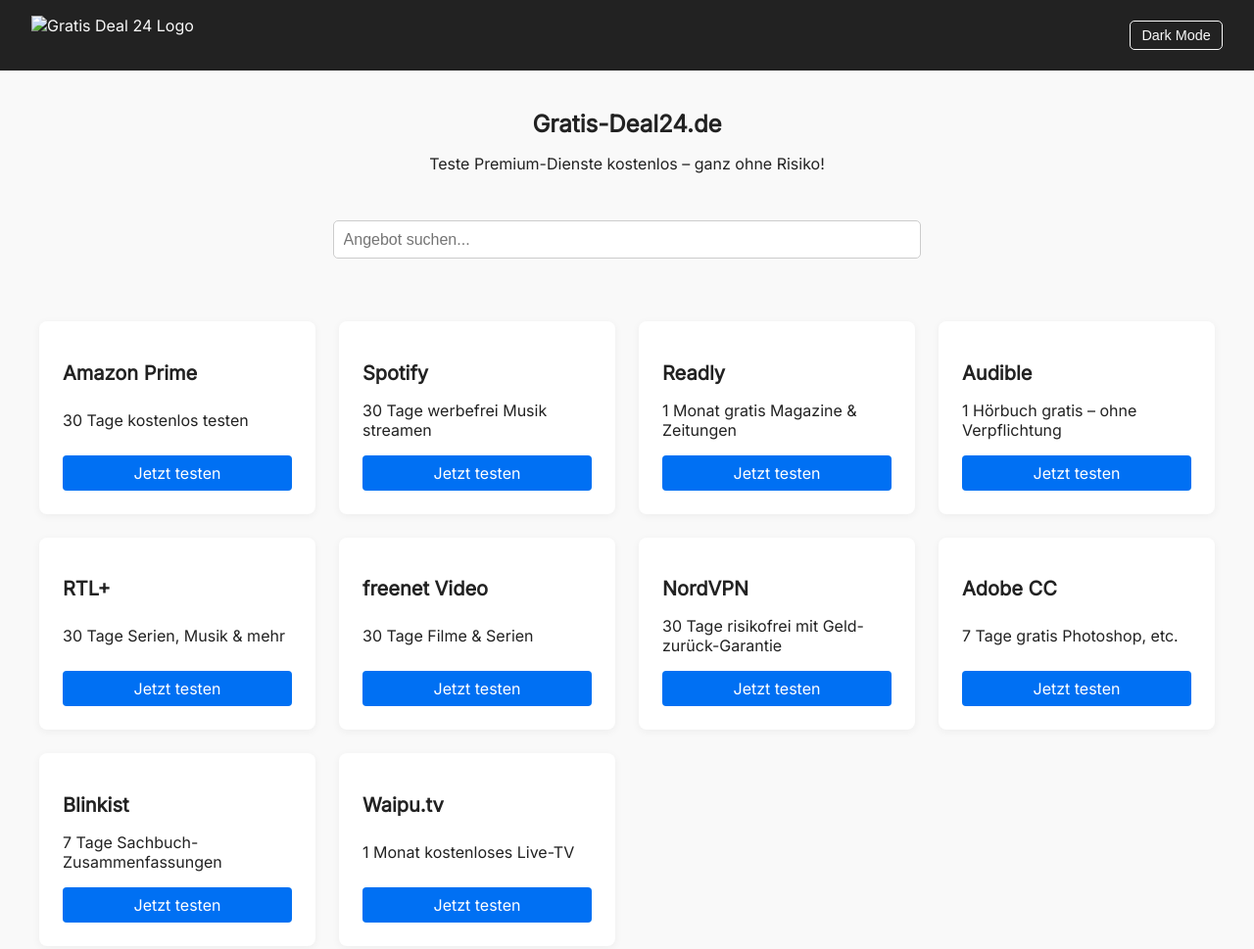
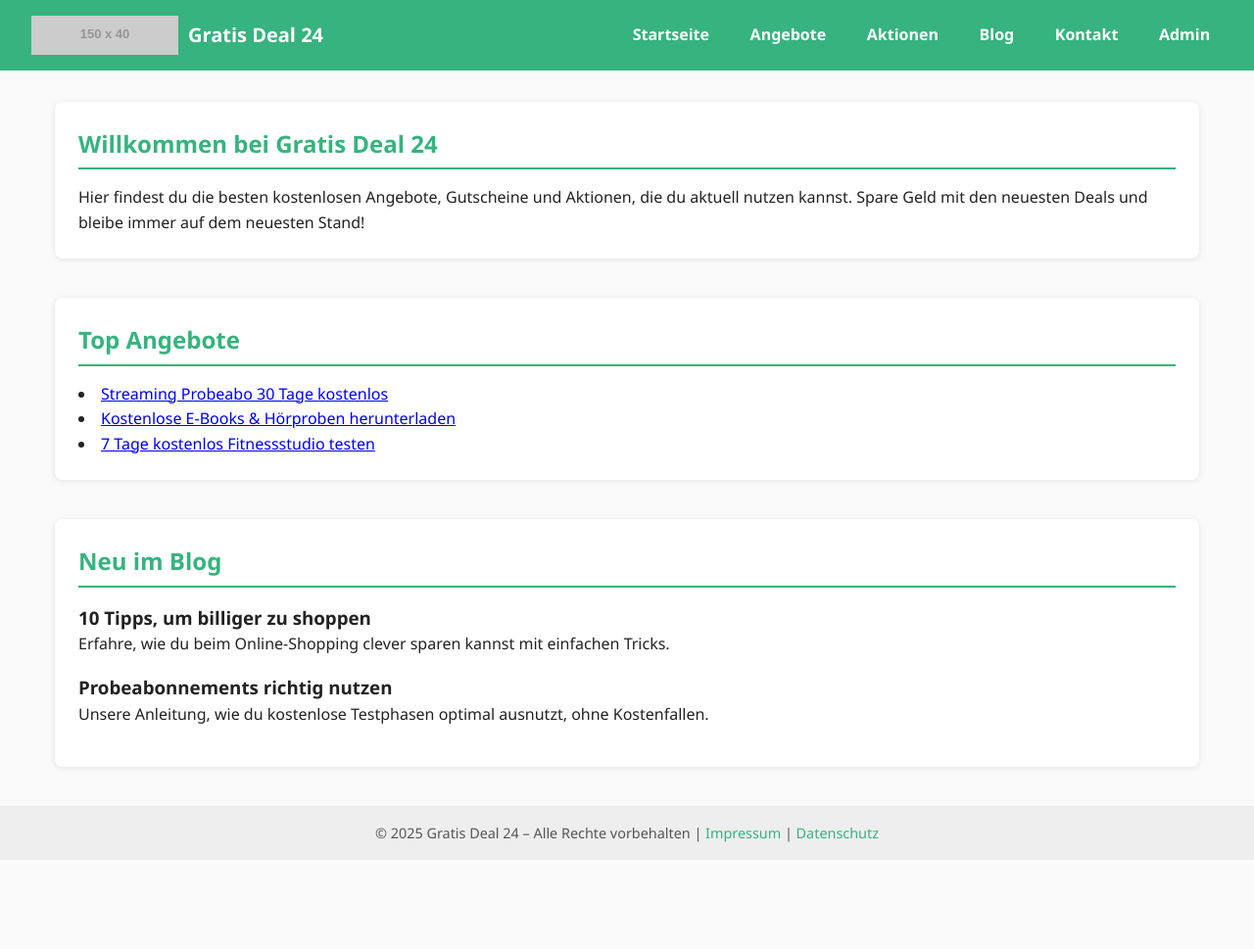
Before and after one commit to ClemensPreising/gratis-deal24, a plain HTML site: page index.html in a window 1280 px wide. Shown: the top 969 px of the page at 98% size. After the commit the page ends 878 px from the top, so only its background shows below. Drawn offline with Linux system fonts and the light colour scheme; placeholder pictures from the web are drawn by us.

Commit message:
index.html
1. Update index.html

```diff
--- a/index.html
+++ b/index.html
@@ -2,188 +2,218 @@
 <html lang="de">
 <head>
   <meta charset="UTF-8" />
-  <meta name="viewport" content="width=device-width, initial-scale=1.0" />
-  <title>Gratis Deal 24 – Probemonate & Testangebote</title>
-  <link href="https://fonts.googleapis.com/css2?family=Inter&display=swap" rel="stylesheet" />
+  <meta name="viewport" content="width=device-width, initial-scale=1" />
+  <title>Gratis Deal 24 – Deine besten Angebote</title>
+  <meta name="description" content="Kostenlose und top aktuelle Angebote, Gutscheine und Deals – Gratis Deal 24." />
+
   <style>
-    :root {
-      --bg: #f9f9f9;
-      --text: #222;
-      --card: white;
-      --accent: #0070f3;
-    }
-    [data-theme="dark"] {
-      --bg: #111;
-      --text: #eee;
-      --card: #1c1c1c;
-      --accent: #0cf;
-    }
-    body {
-      font-family: 'Inter', sans-serif;
+    /* Reset */
+    *, *::before, *::after {
       margin: 0;
       padding: 0;
-      background: var(--bg);
-      color: var(--text);
+      box-sizing: border-box;
     }
-    header, footer {
-      background: var(--text);
-      color: var(--bg);
+
+    body {
+      font-family: 'Segoe UI', Tahoma, Geneva, Verdana, sans-serif;
+      background-color: #fafafa;
+      color: #222;
+      line-height: 1.6;
+      transition: background 0.3s ease, color 0.3s ease;
+    }
+
+    header {
+      background-color: #36b37e;
       padding: 1rem 2rem;
       display: flex;
+      align-items: center;
       justify-content: space-between;
+      flex-wrap: wrap;
+    }
+
+    .logo {
+      display: flex;
       align-items: center;
+      text-decoration: none;
+      color: white;
+      font-weight: bold;
+      font-size: 1.25rem;
     }
-    header img {
+
+    .logo img {
       height: 40px;
+      margin-right: 10px;
     }
-    .toggle-btn {
-      cursor: pointer;
-      font-size: 0.9rem;
-      background: none;
-      border: 1px solid var(--bg);
-      color: var(--bg);
-      padding: 0.4rem 0.7rem;
-      border-radius: 5px;
-    }
-    h1 {
-      margin: 0.5rem 0;
-    }
-    .hero {
-      text-align: center;
-      padding: 2rem 1rem;
-    }
-    .controls {
-      max-width: 600px;
-      margin: 0 auto;
-      padding: 0 1rem 2rem;
+
+    nav ul {
+      list-style: none;
       display: flex;
       gap: 1rem;
-      flex-direction: column;
+      flex-wrap: wrap;
     }
-    .controls input {
-      padding: 0.6rem;
-      font-size: 1rem;
-      border: 1px solid #ccc;
-      border-radius: 5px;
-    }
-    .grid {
-      display: grid;
-      grid-template-columns: repeat(auto-fit, minmax(280px, 1fr));
-      gap: 1.5rem;
-      padding: 2rem;
-      max-width: 1200px;
-      margin: 0 auto;
-    }
-    .card {
-      background: var(--card);
-      border-radius: 8px;
-      padding: 1.5rem;
-      box-shadow: 0 2px 8px rgba(0,0,0,0.05);
-      display: flex;
-      flex-direction: column;
-      justify-content: space-between;
-    }
-    .card h2 {
-      font-size: 1.25rem;
-      margin-bottom: 0.5rem;
-    }
-    .card p {
-      margin: 0.5rem 0 1rem;
-    }
-    .card a {
-      background: var(--accent);
+
+    nav ul li a {
       color: white;
       text-decoration: none;
-      padding: 0.5rem 1rem;
+      font-weight: 600;
+      padding: 0.4rem 0.8rem;
       border-radius: 4px;
+      transition: background-color 0.3s ease;
+    }
+
+    nav ul li a:hover,
+    nav ul li a:focus {
+      background-color: #2e8c5e;
+      outline: none;
+    }
+
+    main {
+      max-width: 1200px;
+      margin: 2rem auto;
+      padding: 0 1rem;
+    }
+
+    section {
+      margin-bottom: 2.5rem;
+      background-color: white;
+      border-radius: 8px;
+      box-shadow: 0 1px 6px rgb(0 0 0 / 0.1);
+      padding: 1.5rem;
+    }
+
+    section h1, section h2 {
+      color: #36b37e;
+      margin-bottom: 1rem;
+      border-bottom: 2px solid #36b37e;
+      padding-bottom: 0.3rem;
+    }
+
+    section ul {
+      list-style: disc inside;
+      margin-top: 0.5rem;
+    }
+
+    article {
+      margin-bottom: 1rem;
+    }
+
+    article h3 a {
+      color: #222;
+      text-decoration: none;
+    }
+
+    article h3 a:hover {
+      text-decoration: underline;
+    }
+
+    footer {
+      background-color: #eee;
+      padding: 1rem 2rem;
       text-align: center;
-      transition: background 0.2s;
+      font-size: 0.9rem;
+      color: #555;
     }
-    .card a:hover {
-      background: #005ac1;
+
+    footer a {
+      color: #36b37e;
+      text-decoration: none;
     }
-    .notice {
-      max-width: 800px;
-      margin: 2rem auto;
-      padding: 1rem;
-      font-size: 0.9rem;
-      text-align: center;
-      color: #555;
+
+    footer a:hover {
+      text-decoration: underline;
+    }
+
+    /* Dark Mode Support */
+    @media (prefers-color-scheme: dark) {
+      body {
+        background-color: #1e1e1e;
+        color: #f0f0f0;
+      }
+      section {
+        background-color: #2b2b2b;
+      }
+      header {
+        background-color: #2e8c5e;
+      }
+      nav ul li a {
+        color: white;
+      }
+      footer {
+        background-color: #1a1a1a;
+        color: #bbb;
+      }
+    }
+
+    /* Responsive */
+    @media (max-width: 600px) {
+      nav ul {
+        flex-direction: column;
+        gap: 0.6rem;
+        align-items: center;
+      }
+      header {
+        justify-content: center;
+      }
     }
   </style>
 </head>
+
 <body>
-<header>
-  <img src="logo.png" alt="Gratis Deal 24 Logo" />
-  <button class="toggle-btn" onclick="toggleTheme()">Dark Mode</button>
-</header>
 
-<section class="hero">
-  <h1>Gratis-Deal24.de</h1>
-  <p>Teste Premium-Dienste kostenlos – ganz ohne Risiko!</p>
-</section>
+  <header>
+    <a href="/" class="logo" aria-label="Gratis Deal 24 Homepage">
+      <img src="https://via.placeholder.com/150x40?text=Logo" alt="Gratis Deal 24 Logo" />
+      Gratis Deal 24
+    </a>
 
-<div class="controls">
-  <input type="text" id="search" placeholder="Angebot suchen..." oninput="filterCards()" />
-</div>
+    <nav aria-label="Hauptnavigation">
+      <ul>
+        <li><a href="/">Startseite</a></li>
+        <li><a href="/angebote">Angebote</a></li>
+        <li><a href="/aktionen">Aktionen</a></li>
+        <li><a href="/blog">Blog</a></li>
+        <li><a href="/kontakt">Kontakt</a></li>
+        <li><a href="/admin" aria-label="Admin Login">Admin</a></li>
+      </ul>
+    </nav>
+  </header>
 
-<section class="grid" id="cardGrid">
-  <!-- Cards werden hier eingefügt -->
-</section>
+  <main>
+    <section>
+      <h1>Willkommen bei Gratis Deal 24</h1>
+      <p>
+        Hier findest du die besten kostenlosen Angebote, Gutscheine und Aktionen, die du aktuell nutzen kannst.
+        Spare Geld mit den neuesten Deals und bleibe immer auf dem neuesten Stand!
+      </p>
+    </section>
 
-<div class="notice">
-  <p>Einige Links auf dieser Seite sind Affiliate-Links. Beim Kauf entstehen dir keine Mehrkosten.</p>
-</div>
+    <section>
+      <h2>Top Angebote</h2>
+      <ul>
+        <li><a href="/angebote/streaming-probeabo">Streaming Probeabo 30 Tage kostenlos</a></li>
+        <li><a href="/angebote/kostenlose-buecher">Kostenlose E-Books & Hörproben herunterladen</a></li>
+        <li><a href="/angebote/fitnessstudio-test">7 Tage kostenlos Fitnessstudio testen</a></li>
+      </ul>
+    </section>
 
-<footer>
-  <p>© 2025 Gratis-Deal24.de</p>
-</footer>
+    <section>
+      <h2>Neu im Blog</h2>
+      <article>
+        <h3><a href="/blog/10-tipps-um-billiger-zu-shoppen">10 Tipps, um billiger zu shoppen</a></h3>
+        <p>Erfahre, wie du beim Online-Shopping clever sparen kannst mit einfachen Tricks.</p>
+      </article>
+      <article>
+        <h3><a href="/blog/probeabonements-richtig-nutzen">Probeabonnements richtig nutzen</a></h3>
+        <p>Unsere Anleitung, wie du kostenlose Testphasen optimal ausnutzt, ohne Kostenfallen.</p>
+      </article>
+    </section>
+  </main>
 
-<script>
-  const cards = [
-    { name: "Amazon Prime", desc: "30 Tage kostenlos testen", link: "https://amzn.to/deinlink" },
-    { name: "Spotify", desc: "30 Tage werbefrei Musik streamen", link: "https://spotify.com/deinlink" },
-    { name: "Readly", desc: "1 Monat gratis Magazine & Zeitungen", link: "https://readly.com/deinlink" },
-    { name: "Audible", desc: "1 Hörbuch gratis – ohne Verpflichtung", link: "https://audible.de/deinlink" },
-    { name: "RTL+", desc: "30 Tage Serien, Musik & mehr", link: "https://rtlplus.de/deinlink" },
-    { name: "freenet Video", desc: "30 Tage Filme & Serien", link: "https://freenet.de/deinlink" },
-    { name: "NordVPN", desc: "30 Tage risikofrei mit Geld-zurück-Garantie", link: "https://nordvpn.com/deinlink" },
-    { name: "Adobe CC", desc: "7 Tage gratis Photoshop, etc.", link: "https://adobe.com/deinlink" },
-    { name: "Blinkist", desc: "7 Tage Sachbuch-Zusammenfassungen", link: "https://blinkist.com/deinlink" },
-    { name: "Waipu.tv", desc: "1 Monat kostenloses Live-TV", link: "https://waipu.tv/deinlink" }
-  ];
-
-  function renderCards() {
-    const grid = document.getElementById('cardGrid');
-    grid.innerHTML = '';
-    cards.forEach(c => {
-      const card = document.createElement('div');
-      card.className = 'card';
-      card.innerHTML = `<h2>${c.name}</h2><p>${c.desc}</p><a href="${c.link}" target="_blank">Jetzt testen</a>`;
-      grid.appendChild(card);
-    });
-  }
-
-  function filterCards() {
-    const search = document.getElementById('search').value.toLowerCase();
-    const grid = document.getElementById('cardGrid');
-    grid.innerHTML = '';
-    cards.filter(c => c.name.toLowerCase().includes(search) || c.desc.toLowerCase().includes(search))
-      .forEach(c => {
-        const card = document.createElement('div');
-        card.className = 'card';
-        card.innerHTML = `<h2>${c.name}</h2><p>${c.desc}</p><a href="${c.link}" target="_blank">Jetzt testen</a>`;
-        grid.appendChild(card);
-      });
-  }
-
-  function toggleTheme() {
-    const current = document.documentElement.getAttribute('data-theme');
-    document.documentElement.setAttribute('data-theme', current === 'dark' ? 'light' : 'dark');
-  }
-
-  renderCards();
-</script>
+  <footer>
+    &copy; 2025 Gratis Deal 24 – Alle Rechte vorbehalten |
+    <a href="/impressum">Impressum</a> |
+    <a href="/datenschutz">Datenschutz</a>
+  </footer>
 
 </body>
 </html>
```
